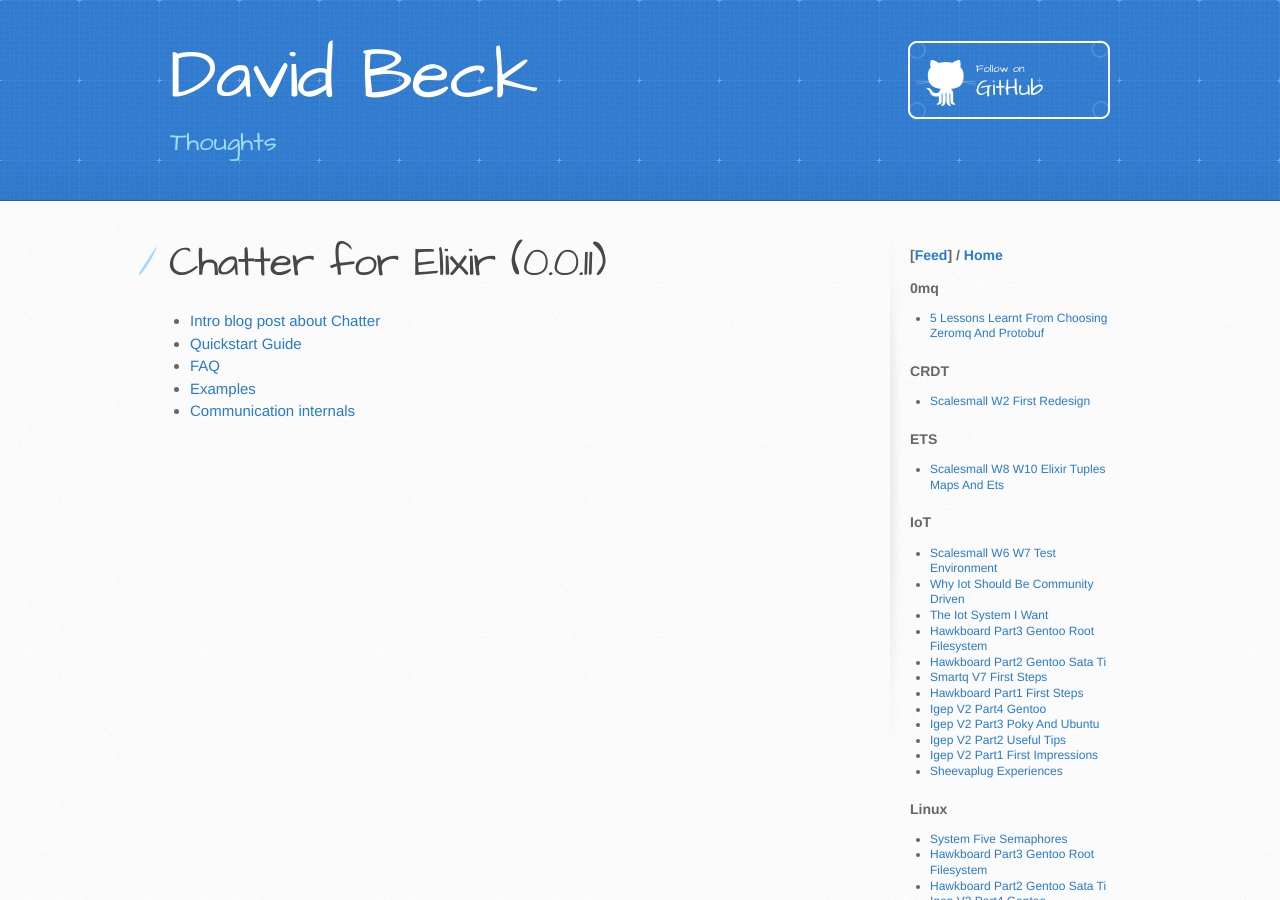
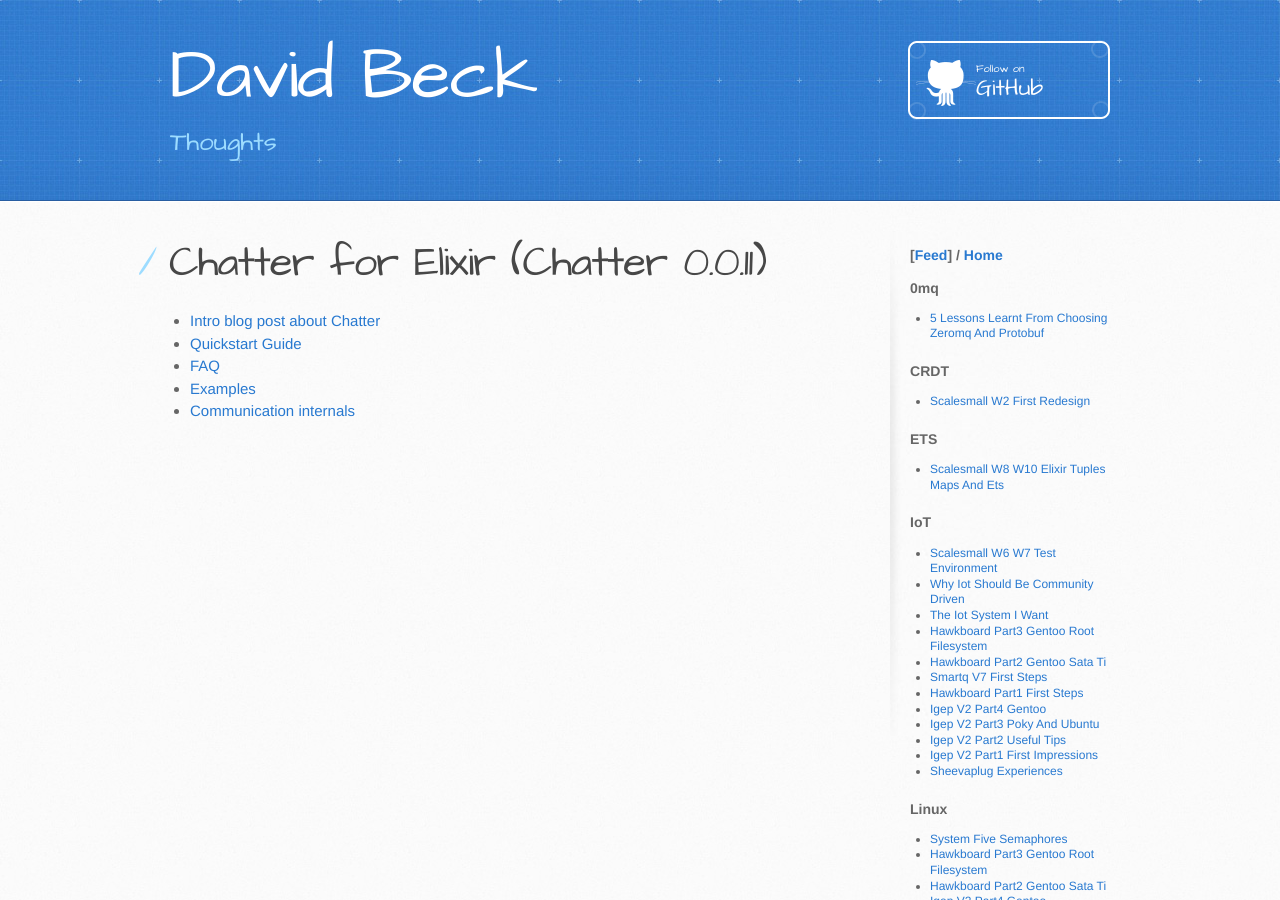
Before and after one commit to dbeck/dbeck.github.io, a Jekyll site: the page built from chatter_ex/0.0.11/index.markdown, in a window 1280 px wide and 900 px high. Built offline with Jekyll 4.4.1, drawn with Linux system fonts in a browser that asks for light colours.

Commit message:
minor changes

```diff
--- a/chatter_ex/0.0.11/communication.markdown
+++ b/chatter_ex/0.0.11/communication.markdown
@@ -16,7 +16,7 @@ woopra: chatterex_communication_v0_0_11
 scalesmall_subscribe: false
 ---
 
-# Communication Internals (0.0.11)
+# Communication Internals (Chatter 0.0.11)
 
 ## Message structure
 
--- a/chatter_ex/0.0.11/examples.markdown
+++ b/chatter_ex/0.0.11/examples.markdown
@@ -16,7 +16,7 @@ woopra: chatterex_examples_v0_0_11
 scalesmall_subscribe: false
 ---
 
-# Examples (0.0.11)
+# Examples (Chatter 0.0.11)
 
 # Other docs
 
--- a/chatter_ex/0.0.11/faq.markdown
+++ b/chatter_ex/0.0.11/faq.markdown
@@ -16,7 +16,7 @@ woopra: chatterex_faq_v0_0_11
 scalesmall_subscribe: false
 ---
 
-# Frequently Asked Questions (0.0.11)
+# Frequently Asked Questions (Chatter 0.0.11)
 
 # Other docs
 
--- a/chatter_ex/0.0.11/index.markdown
+++ b/chatter_ex/0.0.11/index.markdown
@@ -16,7 +16,7 @@ woopra: chatterex_main_v0_0_11
 scalesmall_subscribe: false
 ---
 
-# Chatter for Elixir (0.0.11)
+# Chatter for Elixir (Chatter 0.0.11)
 
 - [Intro blog post about Chatter](/Chatter-extracted-from-ScaleSmall/)
 - [Quickstart Guide](quickstart.html)
--- a/chatter_ex/0.0.11/quickstart.markdown
+++ b/chatter_ex/0.0.11/quickstart.markdown
@@ -16,7 +16,7 @@ woopra: chatterex_quickstart_v0_0_11
 scalesmall_subscribe: false
 ---
 
-# Quickstart Guide (0.0.11)
+# Quickstart Guide (Chatter 0.0.11)
 
 - add dependency
 - start the application
```
